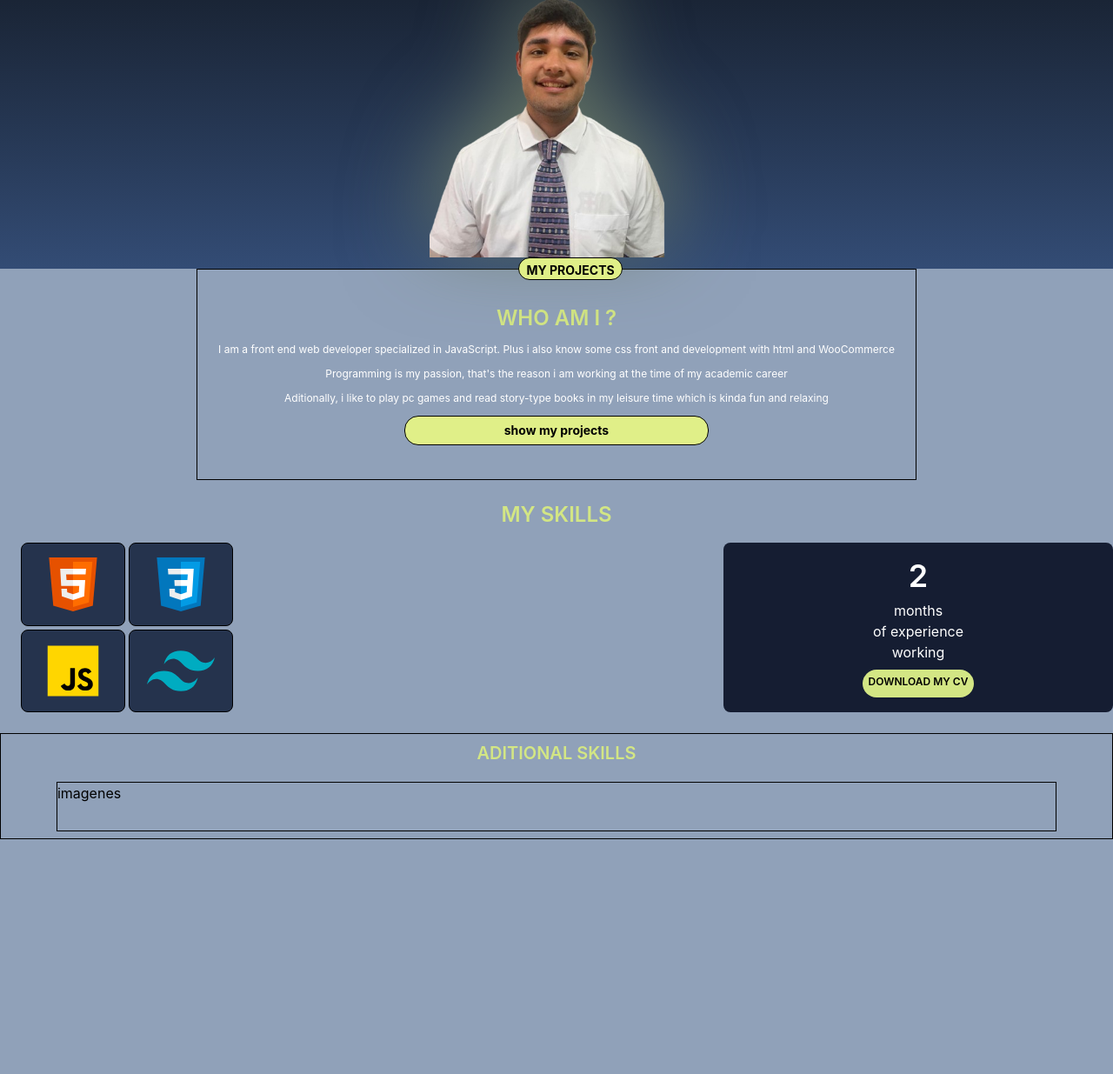
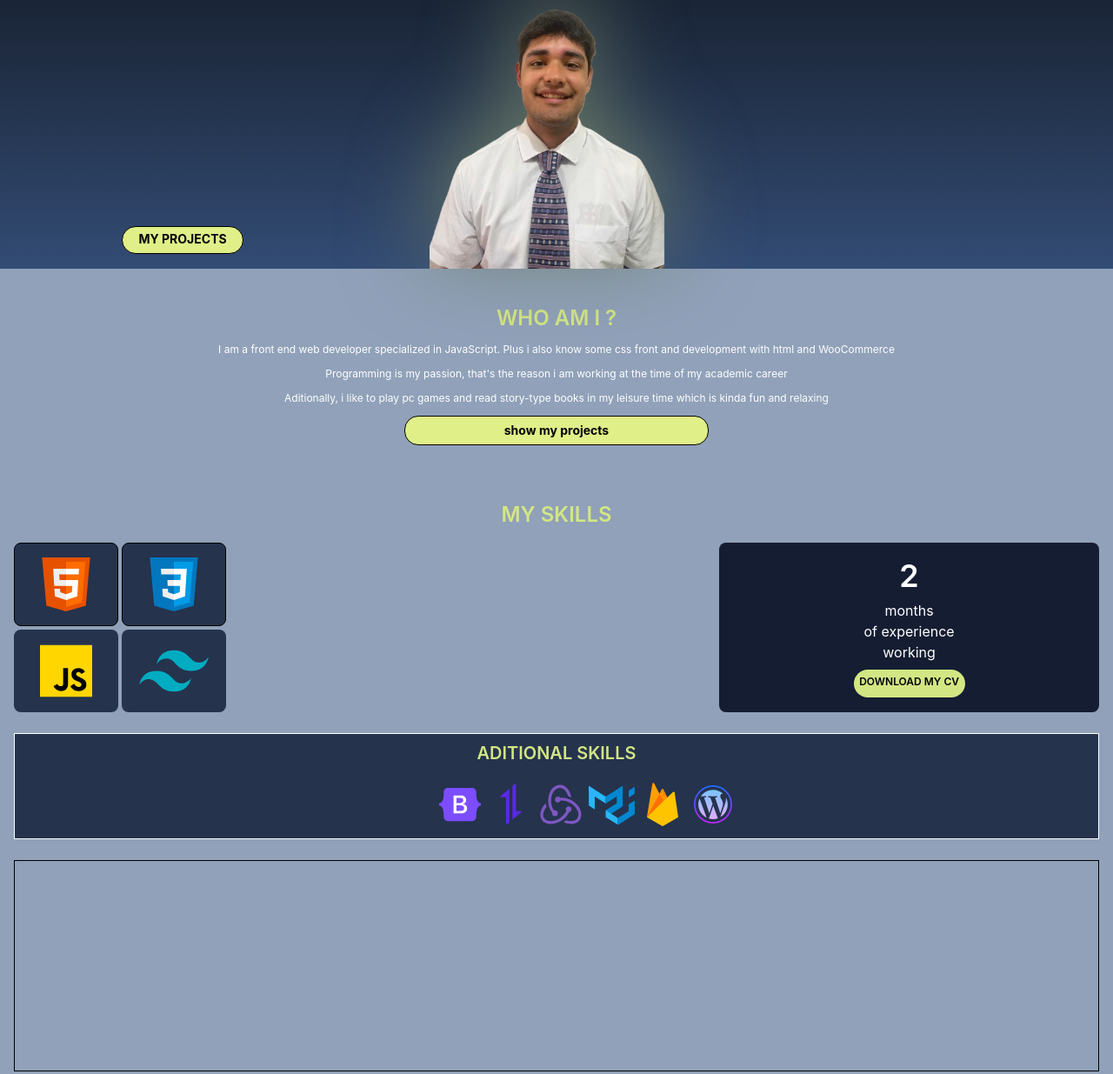
Before and after one commit to Jared092005/Mini-proyecto, a website built with Vite: page index.html in a window 1280 px wide. Shown: the part 235-1470 px from the top of the page at 87% size. Built offline with nearby package versions, Linux system fonts and the light colour scheme.

Commit message:
reajusté algunas cosas como la imagen y el enlace de abajo de la imagen principal, y lo segundo fue el de las imagenes adicionales

```diff
--- a/index.html
+++ b/index.html
@@ -83,29 +83,23 @@
             alt="Eliseo Borja"
             class="h-90 z-20 drop-shadow-[0px_-20px_50px_#6a7964]"
           />
-          <!-- div boton -->
-          <div
-            class="h-8 w-30 flex items-center justify-center z-40 absolute bottom-2 right-38 md:static"
+          <a
+            href="#projects"
+            target="_blank"
+            class="h-8 w-35 absolute z-40 bottom-3 left-35 text-black text-sm text-center pt-1 font-bold bg-[#e0ef88] rounded-2xl active:bg-[#cce926] border border-black transition duration-100"
           >
-            <a
-              href="#projects"
-              target="_blank"
-              class="h-full w-full text-black text-sm text-center pt-1 font-bold bg-[#e0ef88] rounded-2xl active:bg-[#cce926] border border-black transition duration-100"
-            >
-              MY PROJECTS
-            </a>
-          </div>
+            MY PROJECTS
+          </a>
         </div>
         <div class="hidden"></div>
       </section>
     </main>
     <!-- seccion who am i y skills -->
     <section
-      class="h-[76%] w-full bg-slate-400 flex flex-col items-center gap-6"
+      class="h-[76%] w-full bg-slate-400 flex flex-col items-center gap-6 px-4"
     >
       <!-- primera parte, específicamente who am i ? -->
-      <span
-        class="h-[20%] border border-black flex flex-col p-6 gap-3 justify-center items-center"
+      <span class="h-[20%] flex flex-col p-6 gap-3 justify-center items-center"
         ><h2
           class="text-[#d3e684] uppercase text-center text-2xl font-semibold"
         >
@@ -138,7 +132,7 @@
         <div class="flex flex-row h-full">
           <!-- contenedores de imagenes de lenguajes -->
           <div class="flex flex-col gap-1 w-[65%]">
-            <span class="flex flex-row w-full h-[50%] px-6 gap-1">
+            <span class="flex flex-row w-full h-[50%] gap-1">
               <!-- contenedor html -->
               <div
                 class="border border-black h-full bg-[#25334d] w-30 flex rounded-lg px-5"
@@ -153,17 +147,13 @@
               </div>
             </span>
             <!-- contenedor segundo de imagenes de lenguajes -->
-            <span class="flex flex-row w-full h-[50%] px-6 gap-1">
+            <span class="flex flex-row w-full h-[50%] gap-1">
               <!-- imagen de javscript -->
-              <div
-                class="border border-black h-full bg-[#25334d] w-30 flex rounded-lg px-5"
-              >
+              <div class="h-full bg-[#25334d] w-30 flex rounded-lg px-5">
                 <img src="./imagenes/icons8-javascript.svg" alt="JavaScript" />
               </div>
               <!-- imagen de tailwind -->
-              <div
-                class="border border-black h-full bg-[#25334d] w-30 flex rounded-lg px-5"
-              >
+              <div class="h-full bg-[#25334d] w-30 flex rounded-lg px-5">
                 <img
                   src="./imagenes/icons8-viento-de-cola.svg"
                   alt="Tailwind"
@@ -171,7 +161,7 @@
               </div>
             </span>
           </div>
-
+          <!-- texto de cuanto tiempo llevo trabajando -->
           <div
             class="h-full w-[35%] bg-[#151d32] flex flex-col items-center justify-center gap-2 rounded-lg"
           >
@@ -181,7 +171,7 @@
             </p>
             <a
               href="#"
-              class="bg-[#d3e684] rounded-2xl text-xs h-8 w-32 text-center pt-1.5 font-roboto font-semibold uppercase"
+              class="bg-[#d3e684] active:bg-[#cce926] rounded-2xl text-xs h-8 w-32 text-center pt-1.5 font-roboto font-semibold uppercase"
               >download my cv</a
             >
           </div>
@@ -189,16 +179,27 @@
       </span>
       <!-- seccion de habilidades adicionales -->
       <span
-        class="h-[10%] w-full border border-black flex flex-col items-center py-2 gap-2"
-        ><div class="h-[40%] w-[90%]">
+        class="h-[10%] w-full flex flex-col items-center py-2 gap-2 bg-[#25334d] border border-white"
+        ><div class="h-[40%] w-full">
           <h3
             class="text-[#d3e684] uppercase text-center text-xl font-semibold"
           >
             aditional skills
           </h3>
         </div>
-        <div class="h-[60%] w-[90%] border border-black">imagenes</div></span
-      >
+        <!-- imagenes de las habilidades extras -->
+        <div class="h-[60%] flex">
+          <div class="flex flex-row w-full py-1 px-3 gap-1">
+            <img src="./imagenes/icons8-oreja.svg" alt="bootstrap" />
+            <img src="./imagenes/Azios.svg" alt="Azios" />
+            <img src="./imagenes/icons8-redux.svg" alt="redux" />
+            <img src="./imagenes/icons8-material-ui.svg" alt="material-ui" />
+            <img src="./imagenes/icons8-firebase.svg" alt="firebase" />
+            <img src="./imagenes/icons8-wordpress.svg" alt="wordpress" />
+          </div></div
+      ></span>
+      <!-- mis trabajos -->
+      <article class="h-[20%] w-full border border-black"></article>
     </section>
   </body>
 </html>
```
Also changed, not shown: imagenes/Azios.svg (added), imagenes/framer-motion-seeklogo.svg (added), imagenes/icons8-firebase.svg (added), imagenes/icons8-material-ui.svg (added), imagenes/icons8-oreja.svg (added), imagenes/icons8-redux.svg (added), imagenes/icons8-wordpress.svg (added), imagenes/img-random-removebg-preview.png (added).
